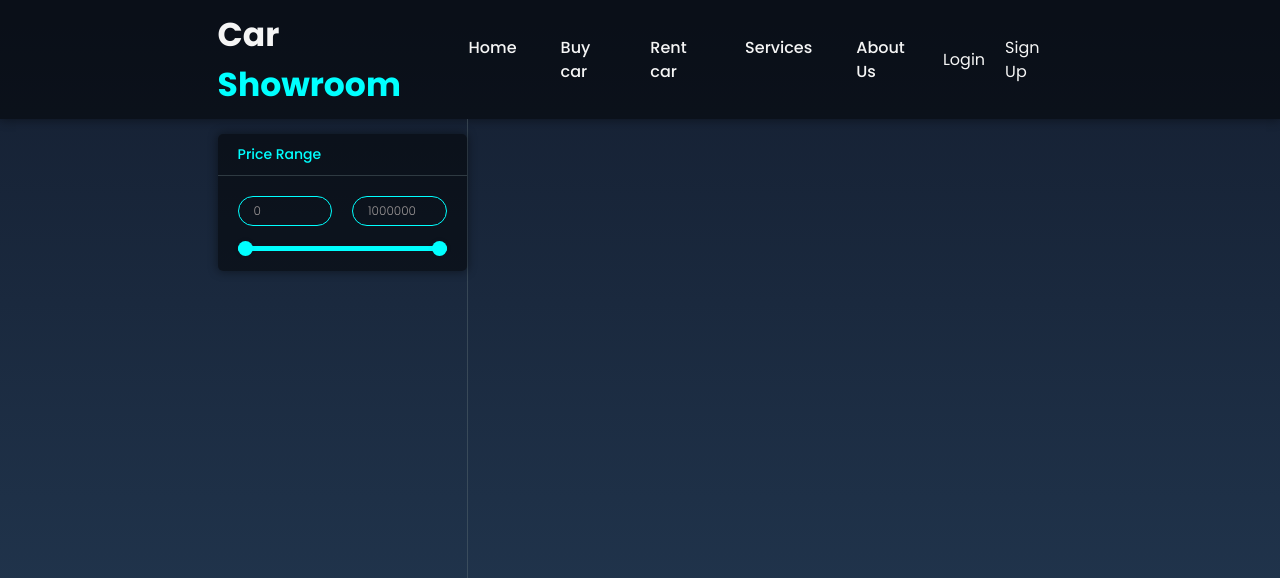
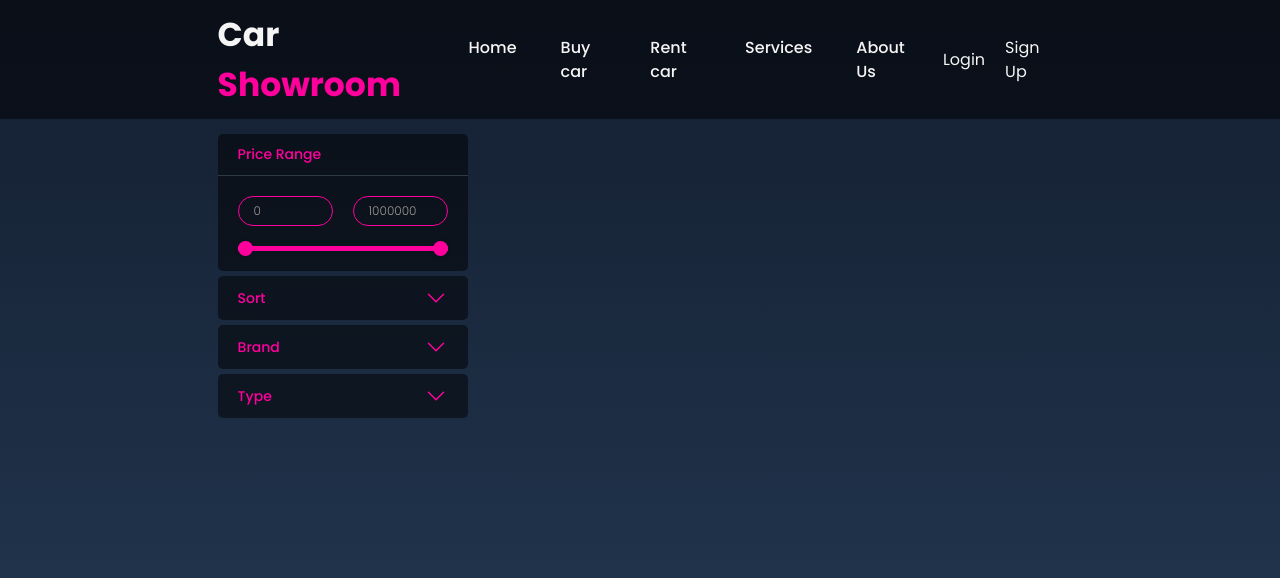
Before and after one commit to Fahmid-Chowdhury/Online-Car-Showroom, a React (Vite) app in the folder onlinecarshowroom/: page /cars in a window 1280 px wide. Shown: the top 578 px of the page. Built offline with nearby package versions, Linux system fonts and the light colour scheme.

Commit message:
nice sorting system

```diff
--- a/onlinecarshowroom/src/components/extendedList.css
+++ b/onlinecarshowroom/src/components/extendedList.css
@@ -0,0 +1,69 @@
+.extendedList-container{
+    width: 100%;
+    background-color:var(--bg-container);
+    border-radius: 5px;
+    box-shadow: var(--shadow);
+    margin-top: 5px;
+    overflow: hidden;
+    transition: height 0.5s ease;
+}
+
+.extendedList-title{
+    font-size: 14px;
+    font-weight: 500;
+    display: flex;
+    justify-content: space-between;
+    align-items: center;
+    width: 100%;
+    padding:10px 20px;
+    color: var(--primary-col);
+    transition: all 0.5s ease;
+}
+.extendedList-title .notexpanded {
+    transform: rotate(180deg);
+    transition: transform 0.5s ease;
+  }
+.extendedList-title .expanded {
+    transform: rotate(0deg);
+    transition: transform 0.5s ease;
+  }
+
+.extendedList-content{
+    width: 100%;
+    padding:0 20px;
+    border-top: 1px solid var(--border-col);
+    transition: all 0.5s ease;
+}
+
+.extendedList-content .item-filter{
+    display: flex;
+    justify-content: flex-start;
+    align-items: center;
+    width: 100%;
+    padding: 5px 0px;
+    transition: all 0.5s ease;
+
+}
+.item-filter:first-child{
+    border-top: none;
+}
+
+.extendedList-content span{
+    font-size: 14px;
+    font-weight: 300;
+    color: rgb(156, 151, 151);
+    transition: all 0.5s ease;
+    padding-left: 10px;
+}
+.extendedList-content .item-filter input{
+    height: 30px;
+    border: 1px solid var(--primary-col);
+    background-color: transparent;
+    outline: none;
+    color: rgb(156, 151, 151);
+    font-size: 12px;
+    font-weight: 300;
+    border-radius: 20px;
+    -moz-appearance: textfield;
+    transition: all 0.5s ease;
+}
--- a/onlinecarshowroom/src/components/extendedList.jsx
+++ b/onlinecarshowroom/src/components/extendedList.jsx
@@ -1,8 +1,63 @@
 import "./extendedList.css";
+import React, { useState } from 'react';
 
-export default function ExtendedList({data, title}) {
-    return (
-        <>
-        </>
-    );
+function ChevronUp({className}) {
+  return (
+    <svg
+      xmlns="http://www.w3.org/2000/svg"
+      fill="none"
+      viewBox="0 0 24 24"
+      strokeWidth={1.5}
+      stroke="currentColor"
+      className={`w-6 h-6 ${className}`}
+    >
+      <path strokeLinecap="round" strokeLinejoin="round" d="M4.5 15.75l7.5-7.5 7.5 7.5" />
+    </svg>
+  );
 }
+
+
+export default function ExtendedList({ data, title }) {
+  const [expanded, setExpanded] = useState(false);
+  const [selectedItems, setSelectedItems] = useState([]);
+
+  const toggleExpanded = () => {
+    setExpanded(!expanded);
+  };
+
+  const handleCheckboxChange = (event) => {
+    const value = event.target.value;
+    if (event.target.checked) {
+      setSelectedItems((prevSelected) => [...prevSelected, value]);
+    } else {
+      setSelectedItems((prevSelected) =>
+        prevSelected.filter((item) => item !== value)
+      );
+    }
+  };
+
+  return (
+    <div className={expanded ? 'extendedList-container extendedList-container-expanded' : 'extendedList-container'}>
+      <div className="extendedList-title" onClick={toggleExpanded}>
+        <p>{title}</p>
+        <ChevronUp className={expanded ? 'expanded' : 'notexpanded'} />
+      </div>
+      {expanded && (
+        <div className="extendedList-content">
+          {data.map((item) => (
+            <label className="item-filter" key={item}>
+              <input
+                type="checkbox"
+                name="item-filter"
+                value={item}
+                checked={selectedItems.includes(item)}
+                onChange={handleCheckboxChange}
+              />
+              <span>{item}</span>
+            </label>
+          ))}
+        </div>
+      )}
+    </div>
+  );
+}
--- a/onlinecarshowroom/src/index.css
+++ b/onlinecarshowroom/src/index.css
@@ -15,14 +15,14 @@
   scroll-behavior: smooth;
 
   --txt-col: whitesmoke;
-  --primary-col: #00ffff;
+  --primary-col: #ff009d;
   --border-col:rgba(97, 115, 119, 0.411);
   --bg-container: rgba(0, 0, 0, 0.5);
   --primary-header: 6rem;
   --secondary-header: 3rem;
   --text-size: 1rem;
 
-  --shadow: 0 0 10px 1px rgba(0, 0, 0, 0.411);
+  --shadow: 0 0 10px 1px rgba(0, 0, 0, 0);
   --gradient:linear-gradient(#141e30, #243b55);
 }
 
--- a/onlinecarshowroom/src/pages/CarPage.jsx
+++ b/onlinecarshowroom/src/pages/CarPage.jsx
@@ -18,12 +18,15 @@ export default function CarPage() {
   //     });
   // }, []); // Empty dependency array ensures the effect runs only once when the component mounts
   const carData = ["Toyota", "BMW", "Mclaren","Porche"]
+  const sortData = ["Price: Low to High", "Price: High to Low","Stock","Modified"]
   return (
     <>
     <div className="relative flex carpage-container">
       <div className="toolbar-container">
           <PriceRange/>
+          <ExtendedList data = {sortData} title = "Sort" />
           <ExtendedList data = {carData} title = "Brand" />
+          <ExtendedList data = {carData} title = "Type" />
 
       </div>
       <div className=" display-container">
--- a/onlinecarshowroom/src/pages/carPage.css
+++ b/onlinecarshowroom/src/pages/carPage.css
@@ -15,11 +15,11 @@
     width: 250px;
     flex-shrink: 0;
     transition: all 0.5s ease;
-    border-right:1px solid var(--border-col);
+    overflow: auto;
 
 
 }
-/* Price Selector */
+
 
 
 .display-container{
```
